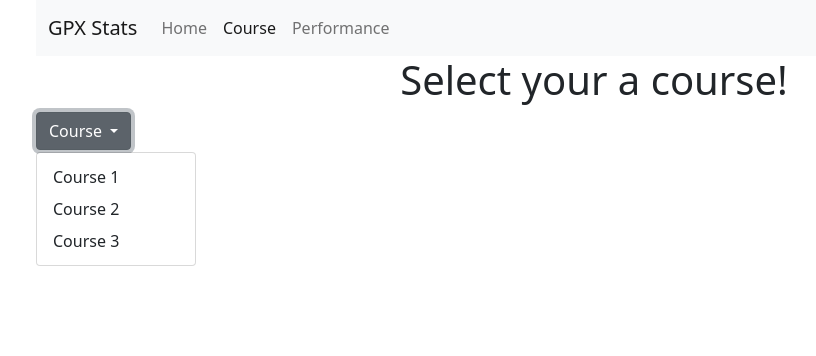
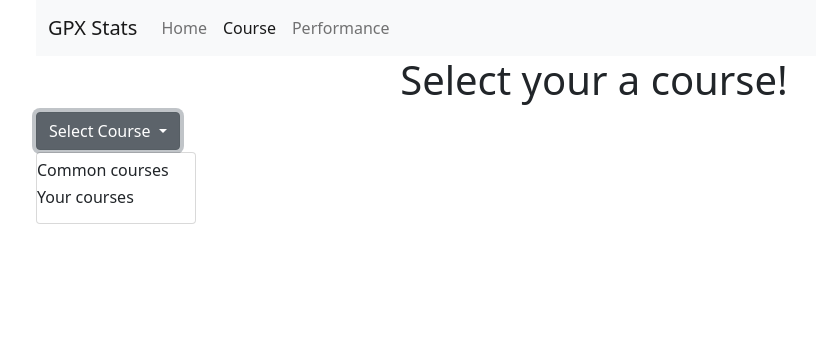
Before and after one commit to sudoale/gpx_stats, a Flask app: page /course in a window 1280 px wide, after a click on "Select Course". Shown: the top 356 px of the page, without its empty margins (46-862 px from the left). Run offline with Flask 2, Linux system fonts and the light colour scheme; some libraries are stand-ins or nearby versions.

Commit message:
added selection of already uploaded files

```diff
--- a/app.py
+++ b/app.py
@@ -7,13 +7,18 @@
 
 from src.gpx_stats import (process_performance_file,
                            process_course_file)
+from src.helpers import get_files_of_format
 
 UPLOAD_FOLDER = Path(__file__).parent / 'input'
+COURSE_UPLOAD_FOLDER = UPLOAD_FOLDER / 'course'
+COURSE_UPLOAD_FOLDER.mkdir(parents=True, exist_ok=True)
+PERFORMANCE_UPLOAD_FOLDER = UPLOAD_FOLDER / 'performance'
+PERFORMANCE_UPLOAD_FOLDER.mkdir(parents=True, exist_ok=True)
 ALLOWED_EXTENSIONS = {'gpx'}
 
 
 app = Flask(__name__)
-app.config['UPLOAD_FOLDER'] = UPLOAD_FOLDER
+#app.config['UPLOAD_FOLDER'] = UPLOAD_FOLDER
 
 
 def get_file_extension(filename):
@@ -26,10 +31,11 @@
     file_prefix, file_extenstion = get_file_extension(file.filename)
     if file_extenstion in ALLOWED_EXTENSIONS:
         filename = secure_filename(file.filename)
-        file.save(UPLOAD_FOLDER / filename)
         if file_type == 'performance':
+            file.save(PERFORMANCE_UPLOAD_FOLDER / filename)
             return f"http://localhost:5000/analyze/performance?f={file_prefix}&t=60", 200
         elif file_type == 'course':
+            file.save(COURSE_UPLOAD_FOLDER / filename)
             return f"http://localhost:5000/analyze/course?f={file_prefix}", 200
     return f".{file_extenstion} files not supported. Please try again.", 400
 
@@ -41,12 +47,14 @@
 
 @app.route('/course', methods=['GET'])
 def course():
-    return render_template('course.html', location='course')
+    course_files = get_files_of_format(COURSE_UPLOAD_FOLDER, 'gpx')
+    return render_template('course.html', location='course', files=course_files)
 
 
 @app.route('/performance', methods=['GET'])
 def performance():
-    return render_template('performance.html', location='performance')
+    performance_files = get_files_of_format(PERFORMANCE_UPLOAD_FOLDER, 'gpx')
+    return render_template('performance.html', location='performance', files=performance_files)
 
 
 @app.route('/analyze/performance', methods=['GET'])
--- a/src/gpx_stats.py
+++ b/src/gpx_stats.py
@@ -18,6 +18,8 @@
 
 HERE = Path(__file__).parents[1]
 IN_DIR = HERE / 'input'
+COURSE_DIR = IN_DIR / 'course'
+PERFORMANCE_DIR = IN_DIR / 'performance'
 OUT_DIR = HERE / 'output'
 OUT_DIR.mkdir(exist_ok=True)
 
@@ -200,7 +202,7 @@
 
 
 def process_performance_file(fn, segment_time=None, segment_distance=None):
-    my_points = extract_points(IN_DIR / f'{fn}.gpx')
+    my_points = extract_points(PERFORMANCE_DIR / f'{fn}.gpx')
     if segment_time:
         out = create_geojson(fn, my_points, segment_time=segment_time)
     elif segment_distance:
@@ -215,7 +217,7 @@
 
 
 def process_course_file(fn, distance=1000):
-    my_points = extract_points(IN_DIR / f'{fn}.gpx')
+    my_points = extract_points(COURSE_DIR / f'{fn}.gpx')
     out = analyze_course_profile(my_points, distance)
     with open(OUT_DIR / f'out_profile_{fn}.json', 'w') as file:
         file.write(json.dumps(out))
--- /dev/null
+++ b/src/helpers.py
@@ -0,0 +1,7 @@
+from typing import List
+from pathlib import Path
+import glob
+
+
+def get_files_of_format(directory: Path, extension: str) -> List[str]:
+    return [Path(file).stem.lower() for file in glob.glob(f'{str(directory)}/*.{extension}')]
--- a/templates/course.html
+++ b/templates/course.html
@@ -7,13 +7,15 @@
   <h1 class="text-center">Select your a course!</h1>
   <div class="dropdown">
     <a class="btn btn-secondary dropdown-toggle" href="#" role="button" id="dropdownMenuLink" data-bs-toggle="dropdown" aria-expanded="false">
-      Course
+      Select Course
     </a>
 
     <ul class="dropdown-menu" aria-labelledby="dropdownMenuLink">
-      <li><a class="dropdown-item" href="#">Course 1</a></li>
-      <li><a class="dropdown-item" href="#">Course 2</a></li>
-      <li><a class="dropdown-item" href="#">Course 3</a></li>
+      <li><h6>Common courses</h6></li>
+      <li><h6>Your courses</h6></li>
+      {% for file in files %}
+        <li><a class="dropdown-item" href="/analyze/course?f={{file}}">{{ file }}</a></li>
+      {% endfor %}
     </ul>
   </div>
 </div>
```
Also changed, not shown: templates/analyze_performance.html (+10 -10 lines), templates/performance.html (+4 -4 lines).
